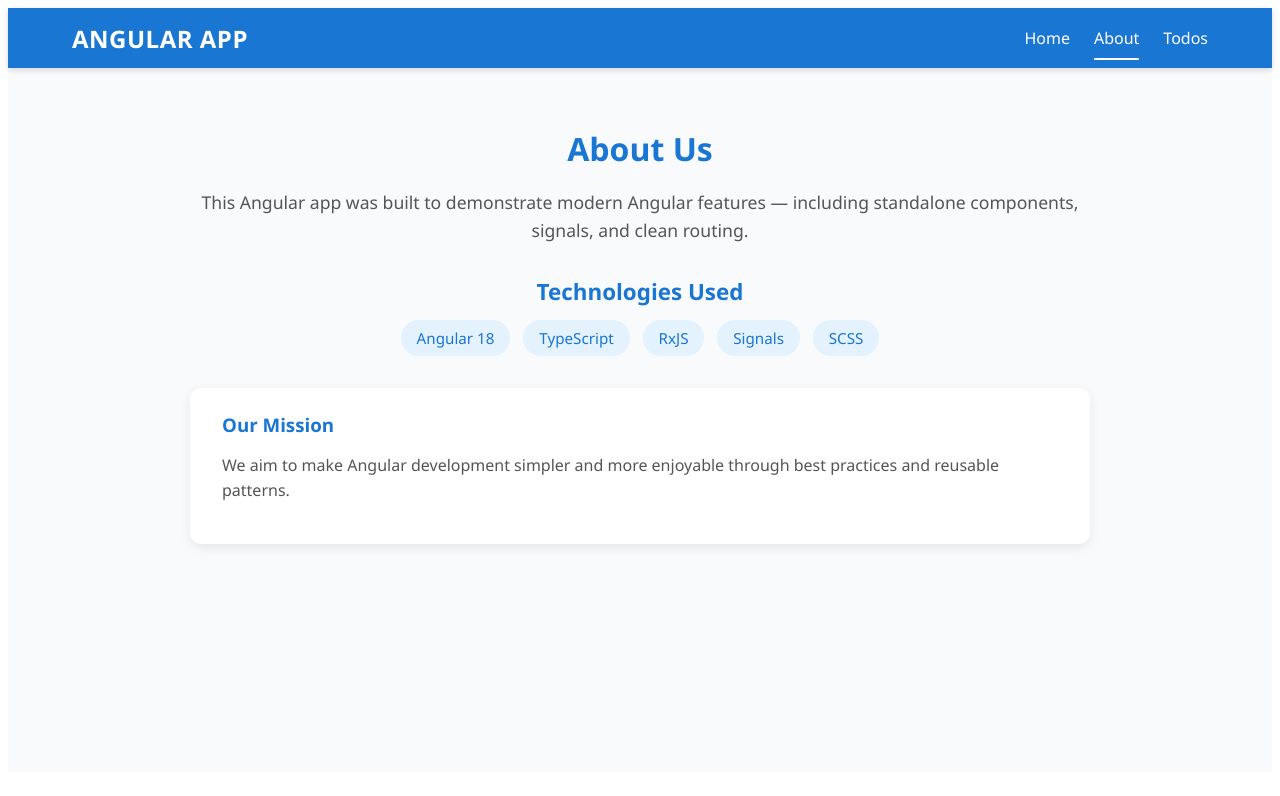
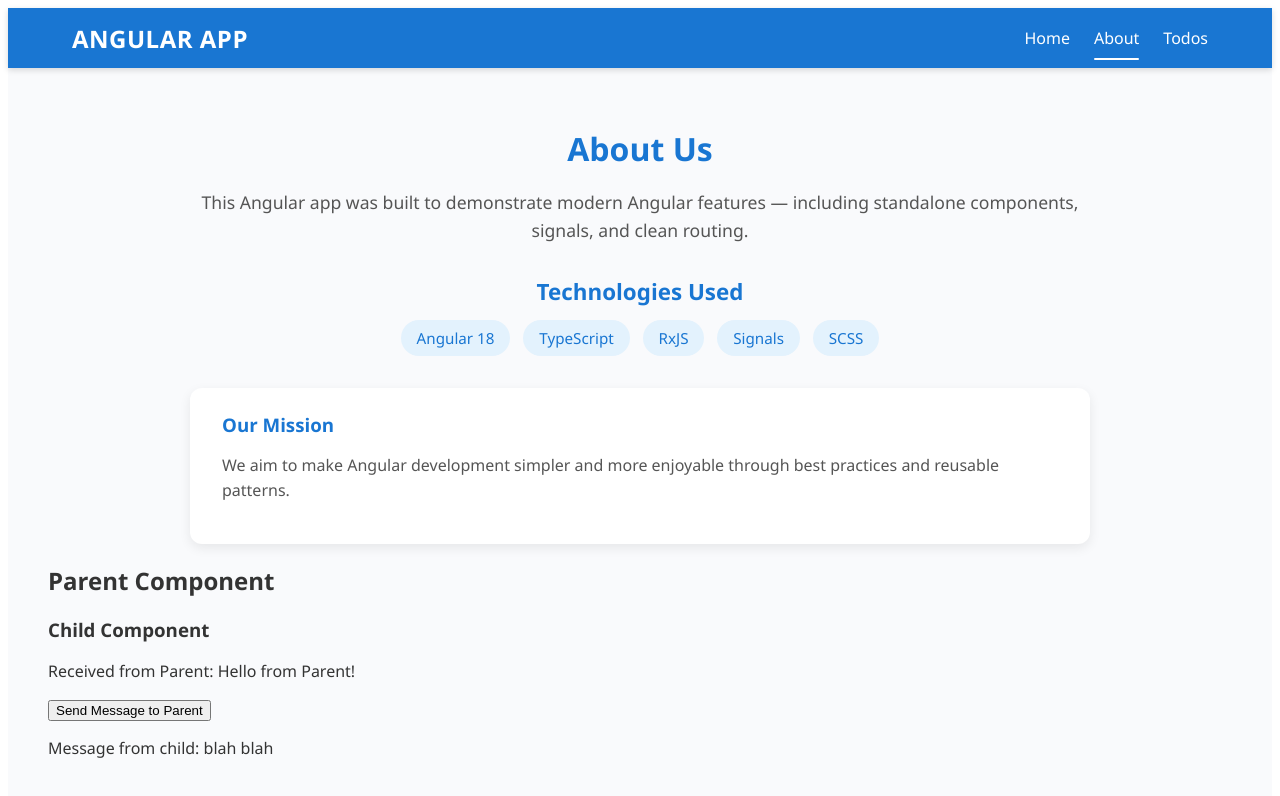
Before and after one commit to MuhammadTalalZahid33/Angular_Projects, an Angular app in the folder first_Angular_Project/: page /about in a window 1280 px wide. Shown: the top 796 px of the page. Built offline with nearby package versions, Linux system fonts and the light colour scheme.

Commit message:
custom events with output and eventemitter...

```diff
--- a/first_Angular_Project/src/app/about/about.component.html
+++ b/first_Angular_Project/src/app/about/about.component.html
@@ -25,5 +25,14 @@
   </div>
 </section>
 
+<h2>Parent Component</h2>
+<!-- Send data to child -->
+<app-tester-component
+  [greeting]="parentMessage"
+  (notify)="handleChildEvent($event)">
+</app-tester-component>
+
+<p>Message from child: {{childMessage()}}</p>
+
 </body>
 </html>
--- a/first_Angular_Project/src/app/about/about.component.ts
+++ b/first_Angular_Project/src/app/about/about.component.ts
@@ -1,18 +1,30 @@
 import { NgFor, NgIf } from '@angular/common';
-import { Component, signal } from '@angular/core';
+import { Component, input, signal } from '@angular/core';
+import { TesterComponentComponent } from "../components/tester-component/tester-component.component";
+import { FormsModule } from "@angular/forms";
 
 @Component({
   selector: 'app-about',
   standalone: true,
-  imports: [NgFor],
+  imports: [NgFor, TesterComponentComponent, FormsModule],
   templateUrl: './about.component.html',
   styleUrl: './about.component.scss'
 })
 export class AboutComponent {
-title = signal('About Us');
+  title = signal('About Us');
   description = signal(`
     This Angular app was built to demonstrate modern Angular features —
     including standalone components, signals, and clean routing.
   `);
   technologies = signal(['Angular 18', 'TypeScript', 'RxJS', 'Signals', 'SCSS']);
+
+  //For Custom Event
+  parentMessage = 'Hello from Parent!';
+
+  childMessage = signal('blah blah');
+  // This method will run when the child emits an event
+  handleChildEvent(message: string) {
+    this.childMessage.set(message);
+  }
+
 }
--- a/first_Angular_Project/src/app/components/tester-component/tester-component.component.html
+++ b/first_Angular_Project/src/app/components/tester-component/tester-component.component.html
@@ -1,9 +1,16 @@
-<p>tester-component works!</p>
+<!-- <p>tester-component works!</p>
 
-<button type="submit" [disabled]="IsFormInValid">Submit</button>
+<button type="submit" [disabled]="IsFormInValid">Submit</button> -->
 <!-- dynamic html attribute -->
-<p [attr.data-test-id]="testId">Hello</p>
+<!-- <p [attr.data-test-id]="testId">Hello</p> -->
 
-<!--  -->
-<p>{{ announcement }}</p>
-<button (click)="transformText()">Abracadabra!</button>
+<!-- Event -->
+<!-- <p>{{ announcement }}</p>
+<button (click)="transformText()">Abracadabra!</button> -->
+
+<!-- Custom -->
+
+<h3>Child Component</h3>
+<p>Received from Parent: {{ greeting }}</p>
+
+<button (click)="sendMessageToParent()">Send Message to Parent</button>
--- a/first_Angular_Project/src/app/components/tester-component/tester-component.component.ts
+++ b/first_Angular_Project/src/app/components/tester-component/tester-component.component.ts
@@ -1,4 +1,4 @@
-import { Component, Input } from '@angular/core';
+import { Component, Input, Output, EventEmitter } from '@angular/core';
 
 @Component({
   selector: 'app-tester-component',
@@ -16,4 +16,13 @@ export class TesterComponentComponent {
     this.announcement = this.announcement.toUpperCase();
   }
 
+  // Custom Event
+  @Input() greeting!: string ;
+
+  // Define a custom event
+  @Output() notify = new EventEmitter<string>();
+
+  sendMessageToParent() {
+    this.notify.emit('Hello Parent! Message from Child 👋');
+  }
 }
```
